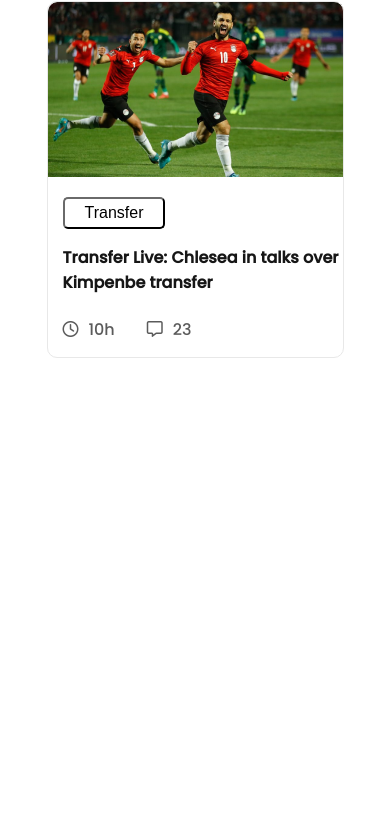
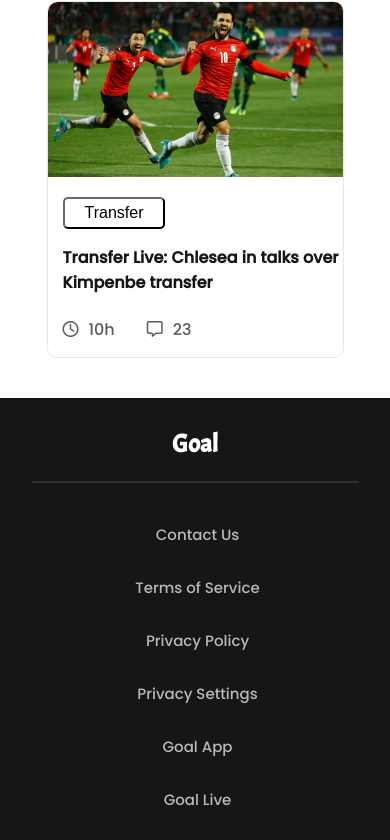
Before and after one commit to Rimaakter1/Assignment-2, a plain HTML site: page index.html in a window 390 px wide. Shown: the part 3972-4812 px from the top of the page. Before the commit the page ends 4330 px from the top, so only its background shows below. Drawn offline with Linux system fonts and the light colour scheme; a web font is replaced by a local one.

Commit message:
media commit

```diff
--- a/style.css
+++ b/style.css
@@ -456,7 +456,7 @@ hr {
     font-weight: 500;
     font-size: 20px;
     color: #B9B9B9;
-    font-family: 'Edu NSW ACT Foundation', cursive;
+    /* font-family: 'Edu NSW ACT Foundation', cursive; */
 
 }
 
@@ -693,6 +693,32 @@ hr {
 
 
     .footer {
-        display: none;
+        /* display: none; */
+        width: 100%;
+        height: 500px;
+        margin-top: 40px;
     }
+
+    .footer h2 {
+        font-weight: 600;
+        font-size: 25px;
+        padding-top: 30px;
+        text-align: center;
+
+    }
+
+    hr {
+        width: 325px;
+    }
+
+    .footer-text {
+        display: flex;
+        flex-direction: column;
+
+        margin-left: 5px;
+        margin-right: 0;
+        font-size: 15px;
+
+    }
+
 }
```
Also changed, not shown: index.html (+4 -4 lines).
